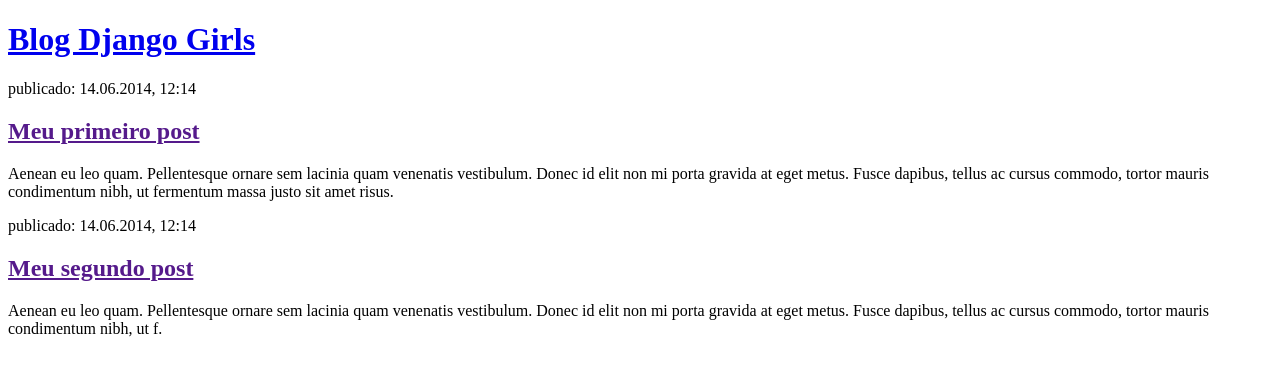
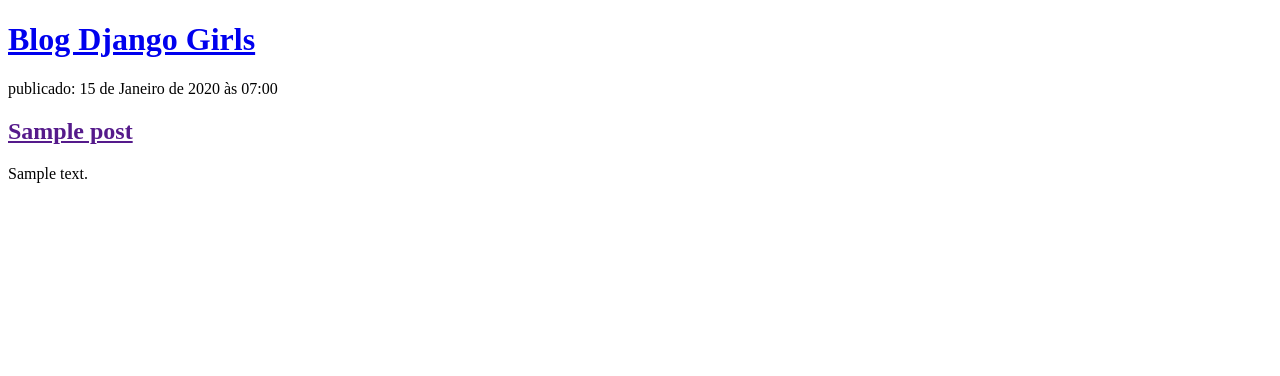
Before and after one commit to fsfranciscoanalistagit/my-fist-blog, a Django app: page / in a window 1280 px wide. Shown: the top 376 px of the page. Run offline with Django 4.2, Linux system fonts and the light colour scheme; tables that the repository leaves empty hold one stand-in row (values such as "Sample post").

Commit message:
Acrescentado template dinamico: comunicação com o banco

```diff
--- a/mysite/blog/models.py
+++ b/mysite/blog/models.py
@@ -13,6 +13,7 @@
     def publish(self):
         self.published_date = timezone.now()
         self.save()
+
     #exibição do titulo
     def __str__(self):
-        return self.title
+        return f'{self.title} - {self.text}'
--- a/mysite/blog/templates/blog/post_list.html
+++ b/mysite/blog/templates/blog/post_list.html
@@ -1,5 +1,5 @@
 <!DOCTYPE html>
-<html lang="en">
+<html lang="pt-BR">
 <head>
     <meta charset="UTF-8">
     <title>Blog Django Girls</title>
@@ -8,20 +8,12 @@
 <div>
     <h1><a href="/">Blog Django Girls</a></h1>
 </div>
+{% for post in posts %}
 <div>
-    <p>publicado: 14.06.2014, 12:14</p>
-     <h2><a href="">Meu primeiro post</a></h2>
-            <p>Aenean eu leo quam. Pellentesque ornare sem
-                lacinia quam venenatis vestibulum. Donec id
-                elit non mi porta gravida at eget metus.
-                Fusce dapibus, tellus ac cursus commodo,
-                tortor mauris condimentum nibh, ut fermentum
-                massa justo sit amet risus.</p>
+    <p>publicado: {{post.published_date}}</p>
+     <h2><a href="">{{post.title}}</a></h2>
+            <p>{{post.text|linebreaksbr}}</p>
 </div>
- <div>
-        <p>publicado: 14.06.2014, 12:14</p>
-        <h2><a href="">Meu segundo post</a></h2>
-        <p>Aenean eu leo quam. Pellentesque ornare sem lacinia quam venenatis vestibulum. Donec id elit non mi porta gravida at eget metus. Fusce dapibus, tellus ac cursus commodo, tortor mauris condimentum nibh, ut f.</p>
- </div>
+{% endfor %}
 </body>
 </html>
--- a/mysite/blog/views.py
+++ b/mysite/blog/views.py
@@ -1,5 +1,8 @@
 from django.shortcuts import render
+from django.utils import timezone
+from .models import Post
 
 # Create your views here.
 def post_list(request):
-    return render(request, 'blog/post_list.html', {})
+    posts = Post.objects.filter(published_date__lte=timezone.now()).order_by('published_date')
+    return render(request, 'blog/post_list.html', {'posts': posts})
```
